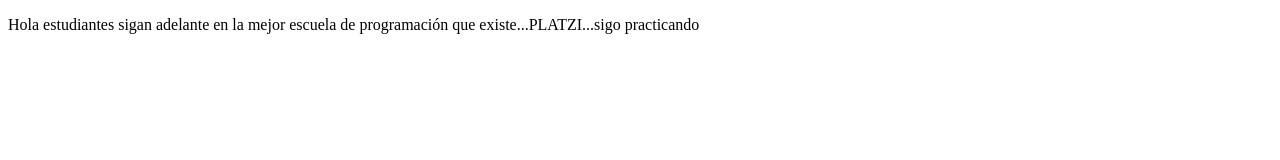
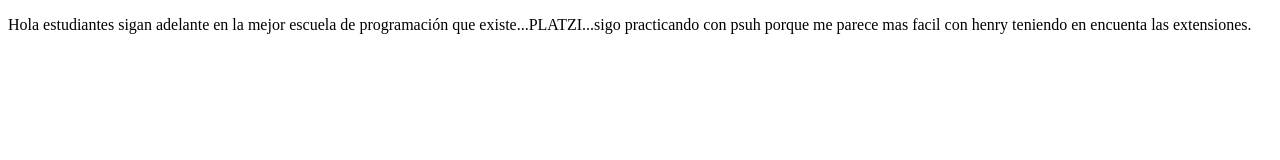
Before and after one commit to Santilp92/ProyectoDemoCursoPrework, a plain HTML site: page index.html in a window 1280 px wide. Drawn offline with Linux system fonts and the light colour scheme.

Commit message:
tercer commit

```diff
--- a/index.html
+++ b/index.html
@@ -10,7 +10,9 @@
     <p>
         Hola estudiantes sigan adelante
         en la mejor escuela de programación que
-        existe...PLATZI...sigo practicando
+        existe...PLATZI...sigo practicando con psuh
+        porque me parece mas facil con henry
+        teniendo en encuenta las extensiones.
     </p>
 </body>
 </html>
```
